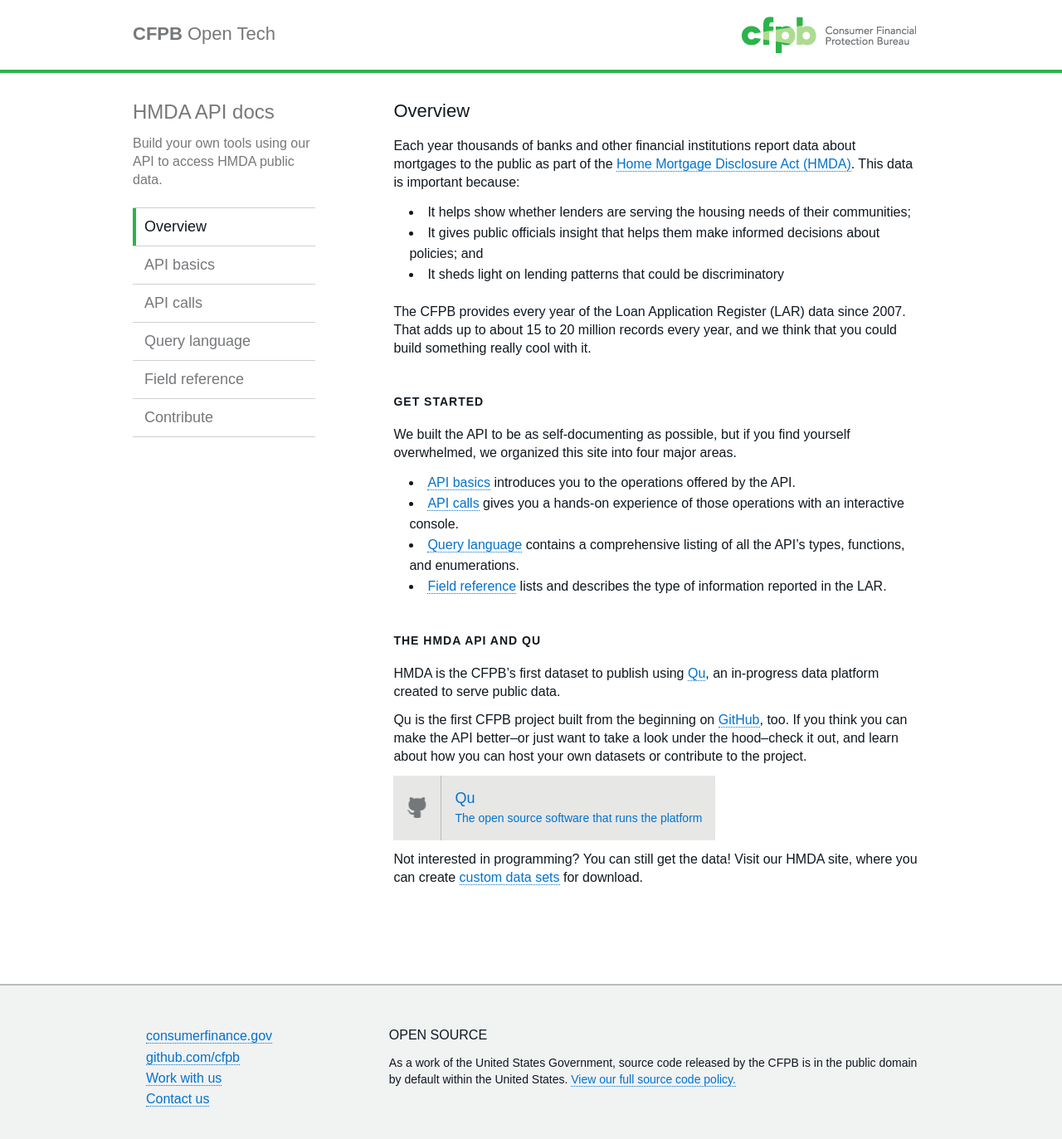
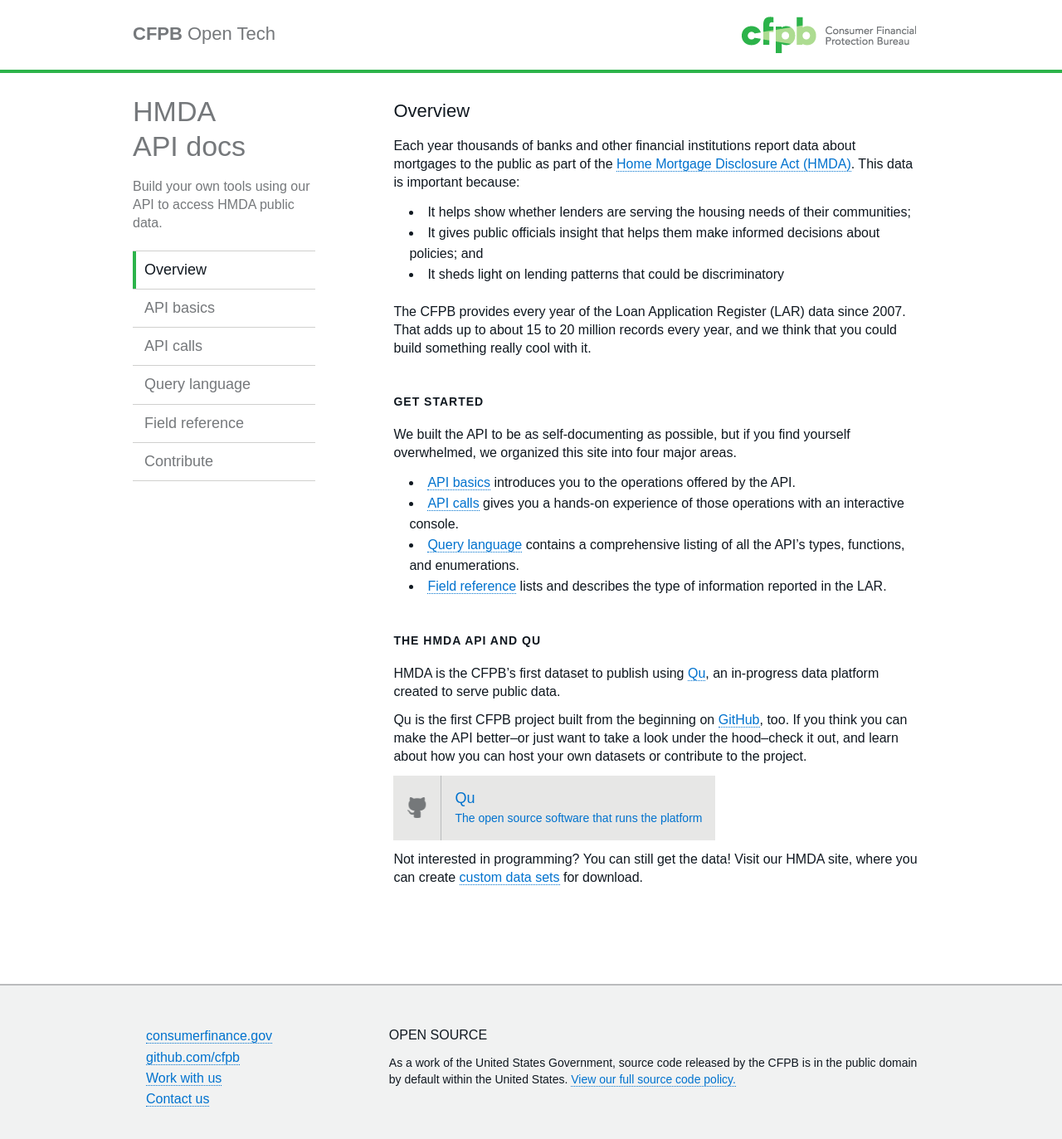
Before and after one commit to cfpb/api, a Jekyll site: the page built from index.md, in a window 1280 px wide and 1393 px high. Shown: the top 1373 px of the window at 83% size. Built offline with Jekyll 4.4.1, drawn with Linux system fonts in a browser that asks for light colours; Markdown is read by kramdown in place of the engine named in the settings.

Commit message:
adjusting margins for page title

```diff
--- a/static/css/style.css
+++ b/static/css/style.css
@@ -63,7 +63,7 @@
 }
 
 h1 {
-    margin: 0;
+    margin-top: .5em;
     margin-bottom: .5em;
     font: 400 2.125em/1.23529411764706 "Avenir Next", Arial, sans-serif;
     font-weight: normal;
@@ -527,12 +527,12 @@
 }
 
 .page-title {
-    margin: 1em 0 .5em 0;
-    font-size: 1.5em;
+    margin: .5em 0 .5em 0;
+    /*font-size: 1.5em;*/
 }
 
 .page-title br {
-    display: none;
+    /*display: none;*/
 }
 
 .intro {
```
